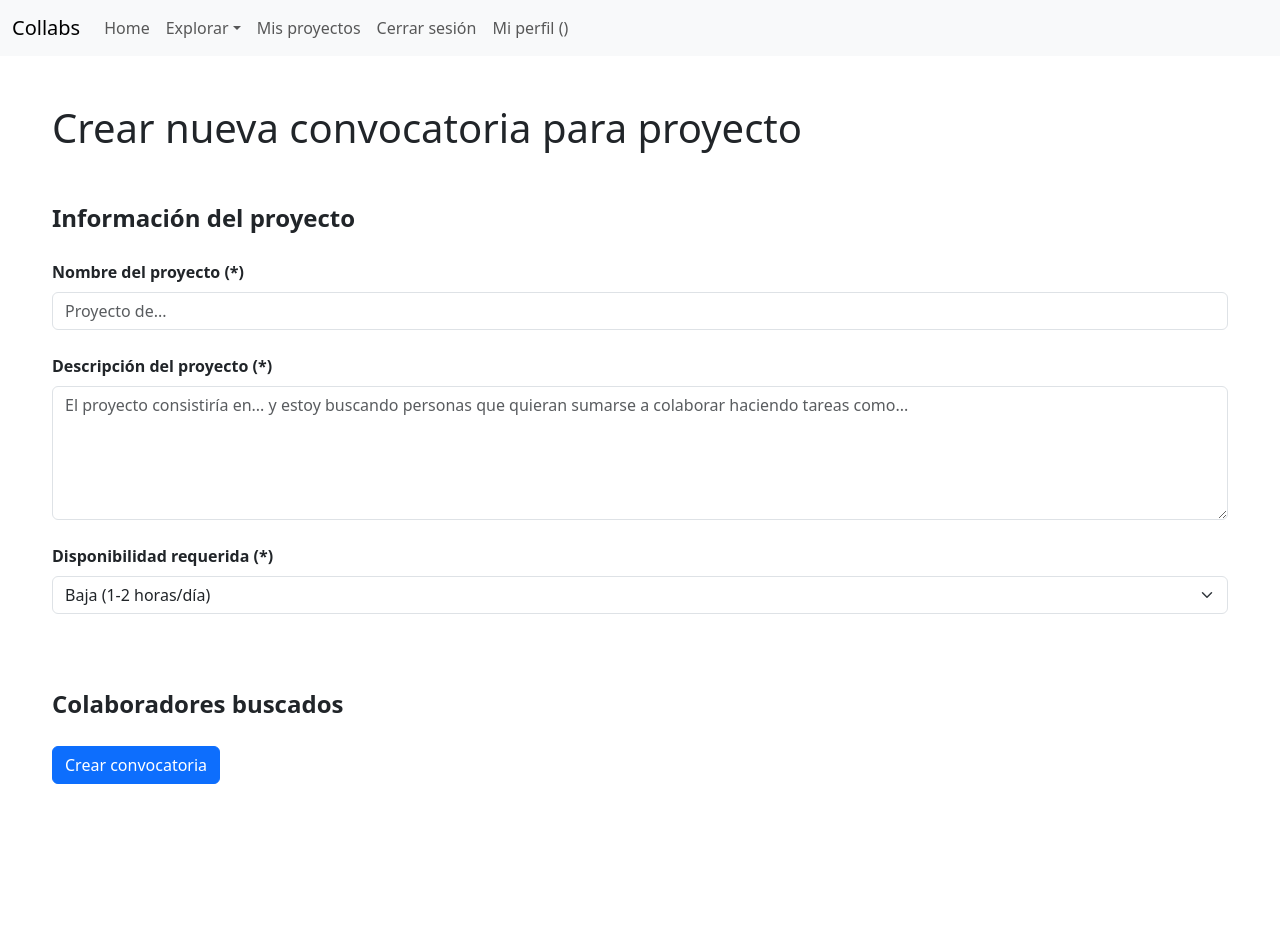
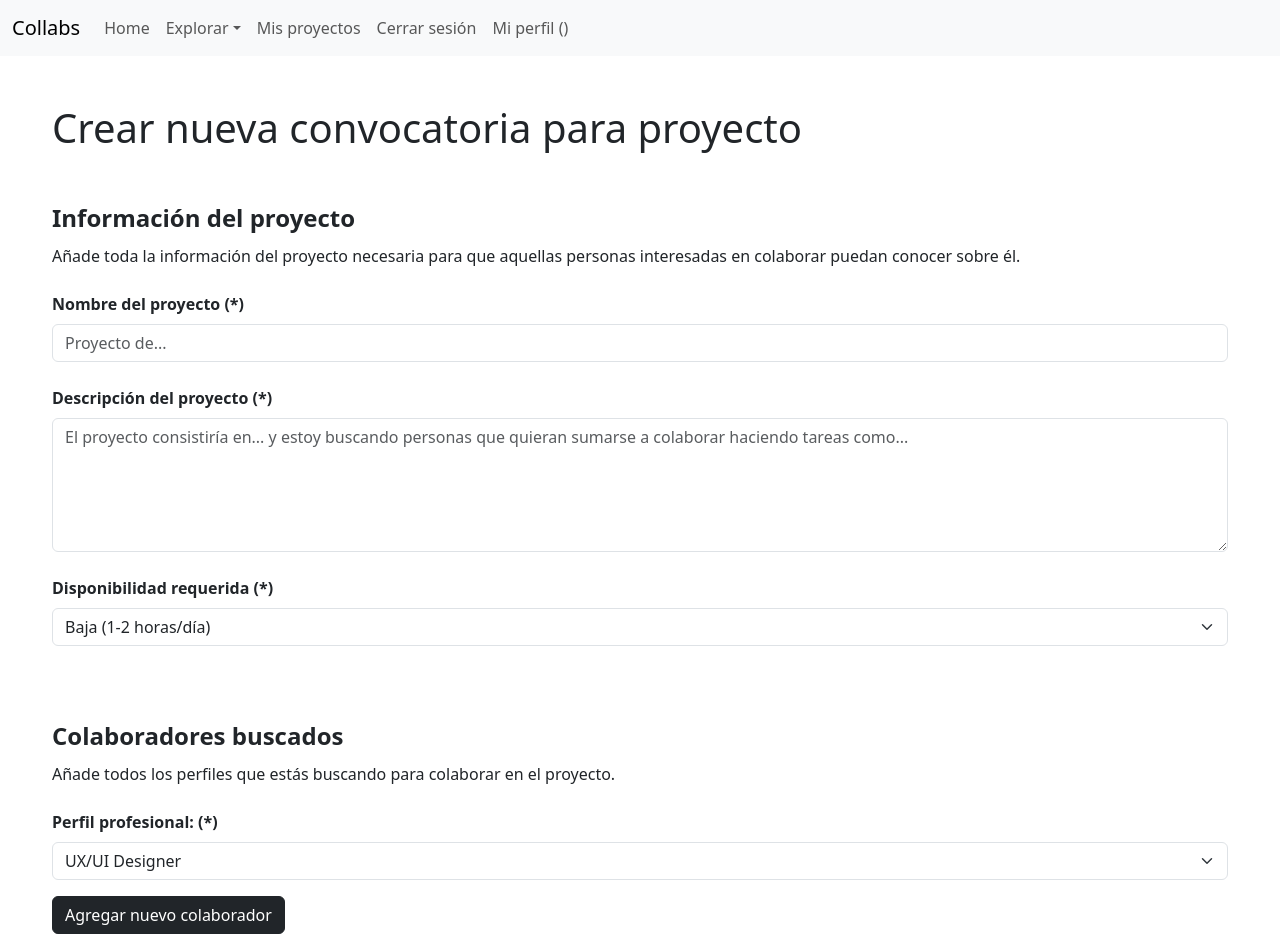
Before and after one commit to analaura-a/collabs-app, a React (Vite) app in the folder front/: page /crear-convocatoria in a window 1280 px wide. Shown: the top 952 px of the page. Before the commit the page ends 800 px from the top, so only its background shows below. Built offline with nearby package versions, Linux system fonts and the light colour scheme; no server answers; sample sign-in values are in the browser's storage.

Commit message:
Crear convocatoria para proyecto - Colaboradores [Front]

```diff
--- a/front/src/components/MyProjectsListItem.jsx
+++ b/front/src/components/MyProjectsListItem.jsx
@@ -8,26 +8,26 @@ const MyProjectsListItem = ({ project }) => {
         "members": []
     })
 
-    const fetchTeam = () => {
+    // const fetchTeam = () => {
 
-        try {
-            getTeamProjectById(project._id)
-                .then((team) => {
-                    console.log(team)
-                    setTeamProject(team)
-                });
+    //     try {
+    //         getTeamProjectById(project._id)
+    //             .then((team) => {
+    //                 console.log(team)
+    //                 setTeamProject(team)
+    //             });
 
-        } catch (error) {
-            console.error('Error fetching projects: ', error);
-        }
-    };
+    //     } catch (error) {
+    //         console.error('Error fetching projects: ', error);
+    //     }
+    // };
 
-    useEffect(() => {
-        fetchTeam();
+    // useEffect(() => {
+    //     fetchTeam();
 
-        console.log("Iniciando componente");
+    //     console.log("Iniciando componente");
 
-    }, []);
+    // }, []);
 
     // useEffect(() => { }, [teamProject])
 
@@ -47,11 +47,11 @@ const MyProjectsListItem = ({ project }) => {
                         <h3 className="fs-6">Colaboradores</h3>
                         <ul>
 
-                            {
+                            {/* {
                                 teamProject.members.map((member, index) => (
                                     <li key={index}>{member.name}</li>
                                 ))
-                            }
+                            } */}
 
                         </ul>
                     </div>
--- a/front/src/pages/CreatePersonalProjectPage.jsx
+++ b/front/src/pages/CreatePersonalProjectPage.jsx
@@ -7,6 +7,14 @@ const CreatePersonalProjectPage = () => {
     const [name, setName] = useState("")
     const [about, setAbout] = useState("")
     const [availability, setAvailability] = useState("Baja")
+    const [collaborators, setCollaborators] = useState([
+        {
+            profile: "UX/UI Designer",
+            required_skills: [
+                "Skill1", "Skill2", "Skill3"
+            ],
+        }
+    ]);
 
     const userProfile = useUserProfile()
 
@@ -23,13 +31,29 @@ const CreatePersonalProjectPage = () => {
         console.log(e.target.value)
     }
 
+    const onChangeProfile = (index, property, value) => {
+
+        const newCollaborators = [...collaborators];
+        newCollaborators[index][property] = value;
+
+        setCollaborators(newCollaborators);
+
+        console.log('Colaboradores:', collaborators);
+    };
+
+    const handleAddCollaborator = () => {
+
+        setCollaborators([...collaborators, { profile: "UX/UI Designer", required_skills: ["Skill1", "Skill2", "Skill3"] }]);
+
+    };
+
     const projectData = {
         type: "Personal",
         status: "Abierto",
         name: name,
         about: about,
         required_availability: availability,
-        open_positions: [{}],
+        open_positions: collaborators,
         founder: userProfile,
         founder_id: userProfile._id,
 
@@ -58,7 +82,8 @@ const CreatePersonalProjectPage = () => {
 
                 <fieldset>
 
-                    <legend className="mb-4 fw-semibold">Información del proyecto</legend>
+                    <legend className="mb-2 fw-semibold">Información del proyecto</legend>
+                    <p className="mb-4">Añade toda la información del proyecto necesaria para que aquellas personas interesadas en colaborar puedan conocer sobre él.</p>
 
                     <div className="mb-4">
                         <label htmlFor="name" className="form-label fw-semibold">Nombre del proyecto (*)</label>
@@ -71,8 +96,7 @@ const CreatePersonalProjectPage = () => {
                     </div>
 
                     <div className="mb-4">
-                        <label htmlFor="availability" className="form-label fw-semibold">Disponibilidad requerida (*)</label>
-                        {/* <input type="text" className="form-control" id="name" name="name" placeholder="Proyecto de..." value={availability} onChange={onChangeAvailability}></input> */}
+                        <label className="form-label fw-semibold">Disponibilidad requerida (*)</label>
                         <select className="form-select" value={availability} onChange={onChangeAvailability}>
                             <option value="Baja">Baja (1-2 horas/día)</option>
                             <option value="Media">Media (3-4 horas/día)</option>
@@ -85,13 +109,38 @@ const CreatePersonalProjectPage = () => {
 
                 <fieldset className="mt-5">
 
-                    <legend className="mb-4 fw-semibold">Colaboradores buscados</legend>
+                    <legend className="mb-2 fw-semibold">Colaboradores buscados</legend>
+                    <p className="mb-4">Añade todos los perfiles que estás buscando para colaborar en el proyecto.</p>
 
+                    {collaborators.map((collaborator, index) => (
 
+                        <div key={index}>
+
+                            <label className="form-label fw-semibold">Perfil profesional: (*)</label>
+
+                            <select className="form-select" value={collaborator.profile} onChange={(e) => onChangeProfile(index, 'profile', e.target.value)}>
+                                <option value="UX/UI Designer">UX/UI Designer</option>
+                                <option value="Web Designer">Web Designer</option>
+                                <option value="Frontend Developer">Frontend Developer</option>
+                                <option value="Backend Developer">Backend Developer</option>
+                                <option value="Fullstack Developer">Fullstack Developer</option>
+                                <option value="Mobile Developer">Mobile Developer</option>
+                                <option value="No-code Developer">No-code Developer</option>
+                                <option value="Project Manager">Project Manager</option>
+                                <option value="QA Tester">QA Tester</option>
+                            </select>
+
+                        </div>
+
+                    ))}
+
+                    <button type="button" onClick={handleAddCollaborator} className="btn btn-dark mt-3">
+                        Agregar nuevo colaborador
+                    </button>
 
                 </fieldset>
 
-                <button type="submit" className="btn btn-primary">Crear convocatoria</button>
+                <button type="submit" className="btn btn-primary mt-5">Crear convocatoria</button>
 
             </form>
 
```
